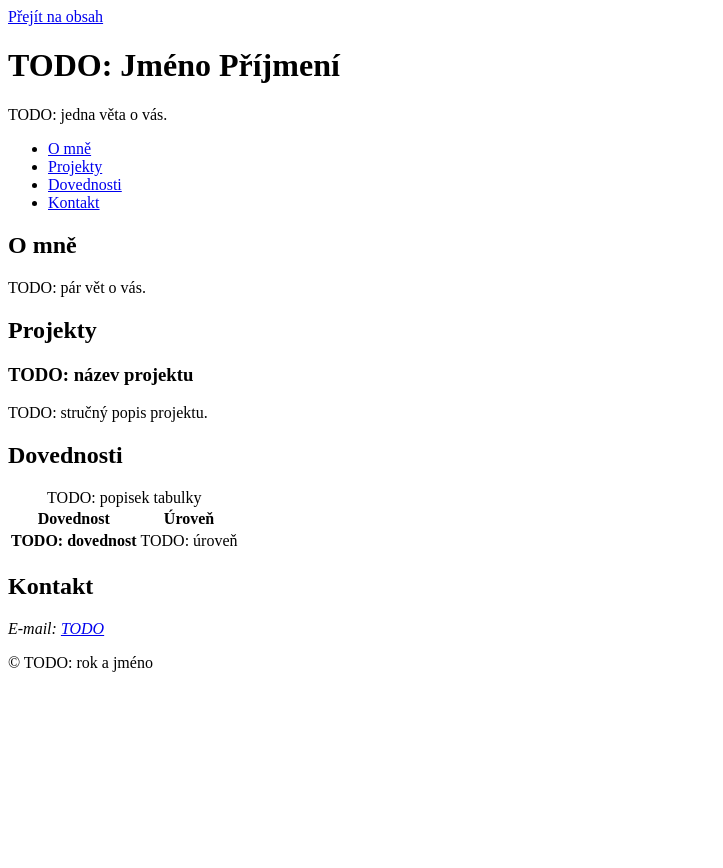
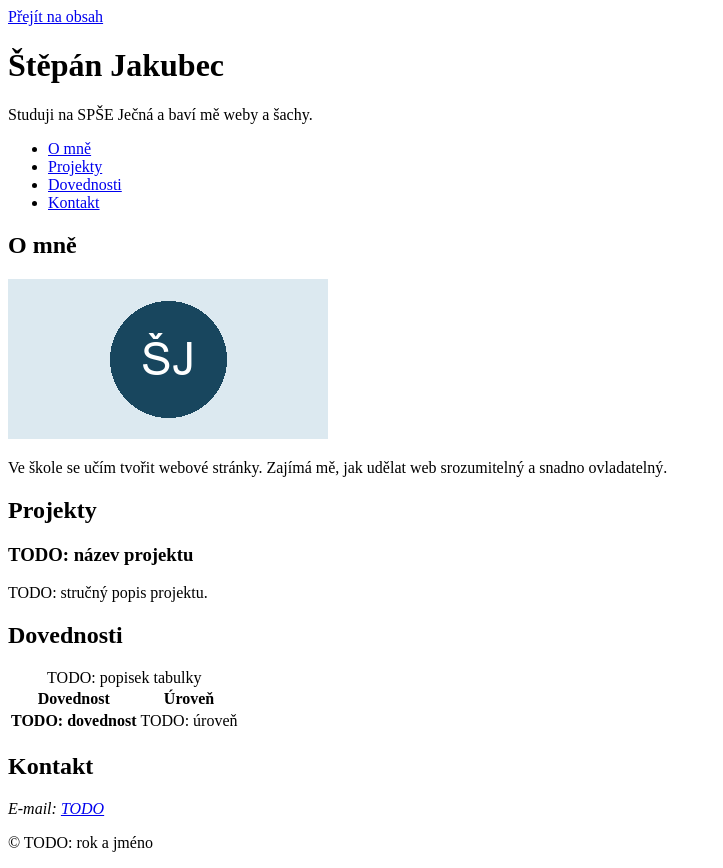
Before and after one commit to Itzsteeeve/osobni-stranka, a plain HTML site: page index.html in a window 1280 px wide. Shown: the whole page, without its empty margins (0-723 px from the left). Before the commit the page ends 800 px from the top, so only its background shows below. Drawn offline with Linux system fonts and the light colour scheme.

Commit message:
feat: úvod a sekce O mně

```diff
--- a/index.html
+++ b/index.html
@@ -5,15 +5,15 @@
   <meta name="viewport" content="width=device-width, initial-scale=1">
   <!-- TODO (tmavý režim): po přidání tmavého schématu změňte content na "light dark" -->
   <meta name="color-scheme" content="light">
-  <title>TODO: Jméno Příjmení – osobní stránka</title>
+  <title>Štěpán Jakubec – osobní stránka</title>
   <link rel="stylesheet" href="css/style.css">
 </head>
 <body>
   <a class="skip-link" href="#obsah">Přejít na obsah</a>
 
   <header class="site-header">
-    <h1>TODO: Jméno Příjmení</h1>
-    <p>TODO: jedna věta o vás.</p>
+    <h1>Štěpán Jakubec</h1>
+    <p>Studuji na SPŠE Ječná a baví mě weby a šachy.</p>
     <nav aria-label="Hlavní navigace">
       <ul>
         <li><a href="#o-mne">O mně</a></li>
@@ -28,10 +28,8 @@
 
     <section id="o-mne" class="card" aria-labelledby="o-mne-nadpis">
       <h2 id="o-mne-nadpis">O mně</h2>
-      <!-- TODO: vložte fotku nebo obrázek do složky img/, odkomentujte řádek níže
-           a vyplňte výstižný alt (u čistě dekorativního obrázku alt prázdný):
-      -->
-      <p>TODO: pár vět o vás.</p>
+      <img src="img/o-mne.png" alt="" width="320" height="160">
+      <p>Ve škole se učím tvořit webové stránky. Zajímá mě, jak udělat web srozumitelný a snadno ovladatelný.</p>
     </section>
 
     <section id="projekty" aria-labelledby="projekty-nadpis">
```
Also changed, not shown: img/o-mne.png (added).
